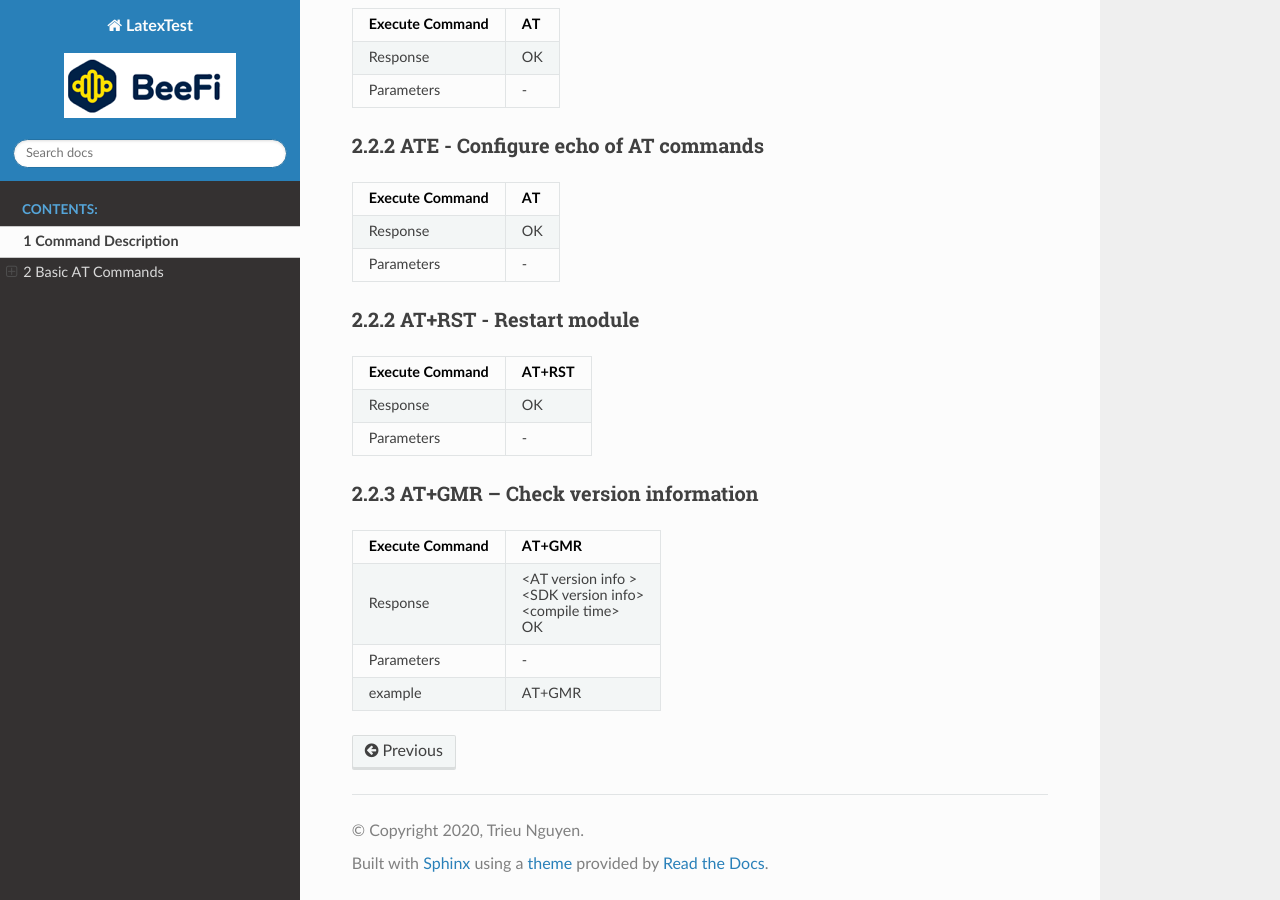
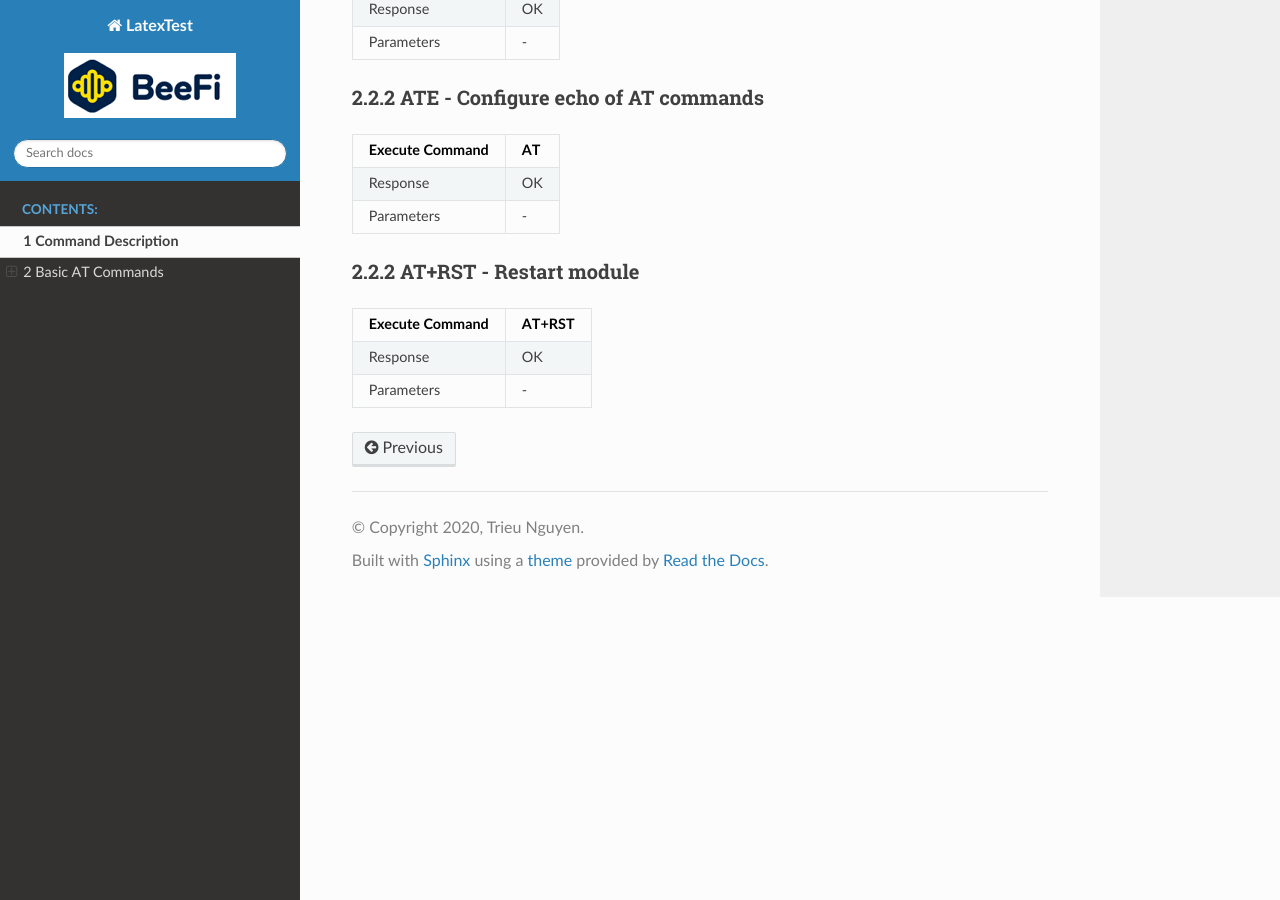
Before and after one commit to HaiTrieuNg/LatexTest, a Sphinx documentation site: the page built from source/content.rst, in a window 1280 px wide and 900 px high, scrolled down 2090 px. Built offline with Sphinx 7.4.7 and the Read the Docs theme 2.0.0, drawn with Linux system fonts in a browser that asks for light colours; cross-references to code outside the pages are shown as plain code; some of the changed text lies outside the part shown.

Commit message:
Update content.rst

```diff
--- a/source/content.rst
+++ b/source/content.rst
@@ -27,7 +27,6 @@ Date       Version Description
 
 2.2.2 AT+RST \- Restart module 2
 
-2.2.3 AT+GMR – Check version information 3
 
 
 
@@ -137,20 +136,3 @@ Execute Command AT+RST
 Response        OK
 Parameters      \-
 =============== ======
-
-2.2.3 AT+GMR – Check version information
-~~~~~~~~~~~~~~~~~~~~~~~~~~~~~~~~~~~~~~~~
-
-=============== ==================
-Execute Command AT+GMR
-=============== ==================
-Response        <AT version info >
-
-                <SDK version info>
-
-                <compile time>
-
-                OK
-Parameters      \-
-example         AT+GMR
-=============== ==================
```
